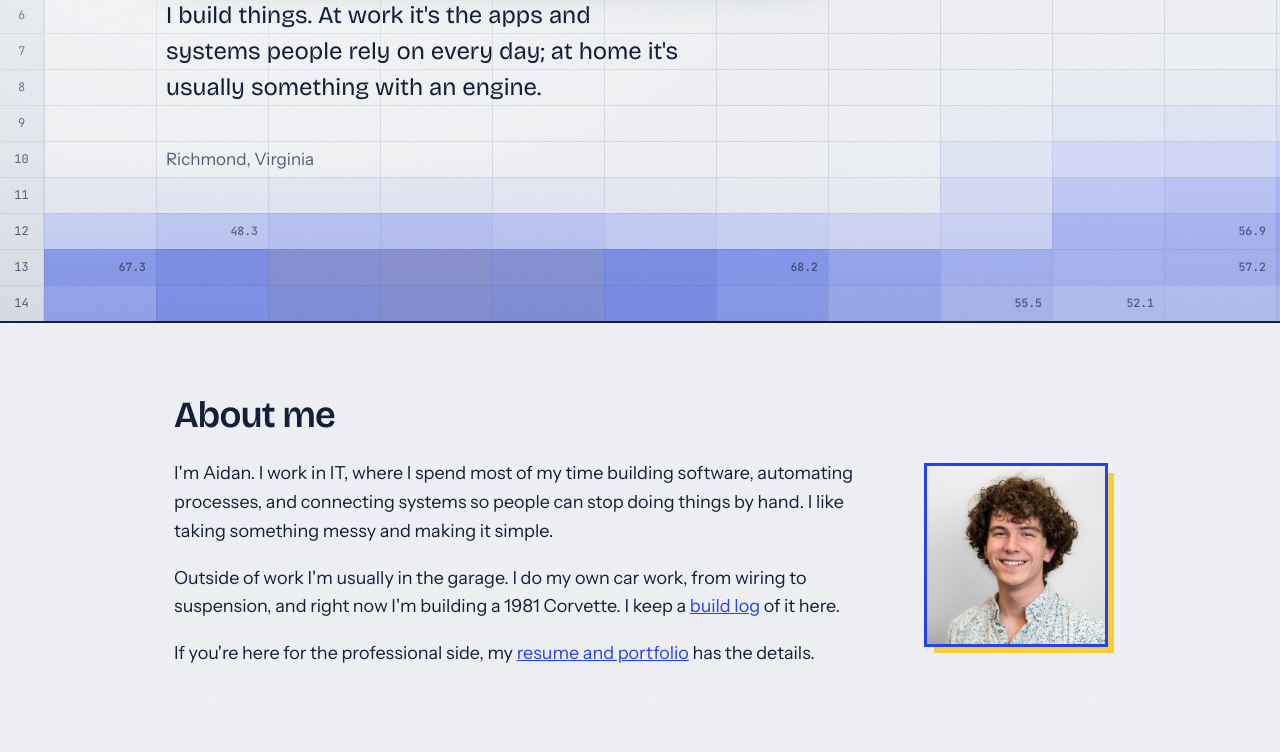
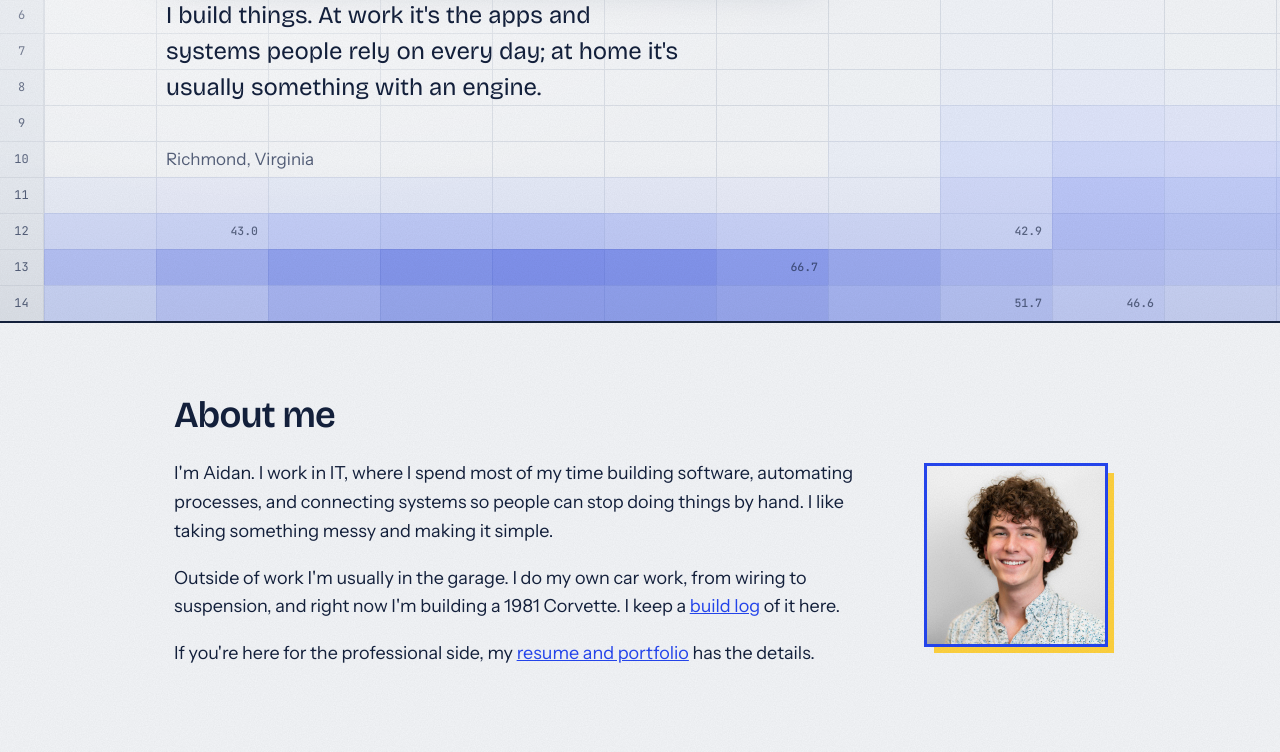
Before and after one commit to TheSwigler/AidanStengel.com, a plain HTML site: page index.html in a window 1280 px wide. Shown: the part 348-1100 px from the top of the page. Drawn offline with nearby package versions, Linux system fonts and the light colour scheme.

Commit message:
Preview: calmer heatmap, no cursor effect, slow drift
Co-Authored-By: Claude Opus 5.5 <noreply@anthropic.com>
Claude-Session: https://claude.ai/code/session_01TL8YXA5J1vE8CoqQGhg2eK

```diff
--- a/index.html
+++ b/index.html
@@ -82,7 +82,7 @@
       position: absolute; width: var(--cell-w); height: var(--cell-h);
       display: flex; align-items: center; justify-content: flex-end; padding-right: 10px;
       font: 500 11.5px/1 var(--mono); font-style: normal; font-variant-numeric: tabular-nums;
-      transition: background-color 1.4s ease, color 1.4s ease;
+      transition: background-color 4s ease, color 4s ease;
     }
     .grid-area > .selected, .grid-area > .lede, .grid-area > .where { position: relative; z-index: 2; }
     .rows { z-index: 1; }
@@ -178,7 +178,7 @@
 
 <script>
 /* Live heatmap: every cell is colored by a value, like Excel's color scales.
-   Values drift slowly, and heat builds up around the cursor. */
+   Values shift very slowly; there is no cursor effect. */
 (function () {
   var area = document.querySelector('.grid-area'), layer = document.getElementById('heat');
   if (!area || !layer) return;
@@ -208,7 +208,7 @@
       var el = document.createElement('i');
       el.style.left = (off + c * cw) + 'px'; el.style.top = (r * ch) + 'px';
       layer.appendChild(el);
-      cells.push({ el: el, c: c, r: r, x: off + c * cw + cw / 2, y: r * ch + ch / 2, label: Math.random() < 0.34 });
+      cells.push({ el: el, c: c, r: r, x: off + c * cw + cw / 2, y: r * ch + ch / 2, label: Math.random() < 0.18 });
     }
     paint();
   }
@@ -234,13 +234,7 @@
   var rt; window.addEventListener('resize', function () { clearTimeout(rt); rt = setTimeout(build, 200); });
   if (document.fonts && document.fonts.ready) document.fonts.ready.then(build);
   if (reduce) return;
-  setInterval(function () { if (!document.hidden) { t += 0.22; paint(); } }, 1400);
-  var pending = false;
-  area.addEventListener('pointermove', function (e) {
-    var a = area.getBoundingClientRect(); mx = e.clientX - a.left; my = e.clientY - a.top;
-    if (!pending) { pending = true; requestAnimationFrame(function () { pending = false; paint(); }); }
-  });
-  area.addEventListener('pointerleave', function () { mx = my = -1e4; paint(); });
+  setInterval(function () { if (!document.hidden) { t += 0.07; paint(); } }, 6000);
 })();
 </script>
 </body>
```
